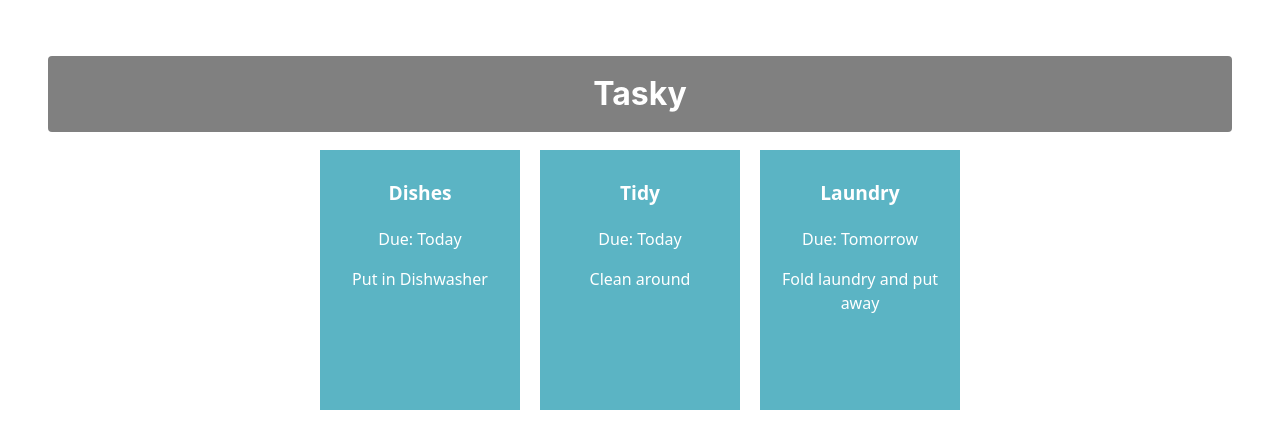
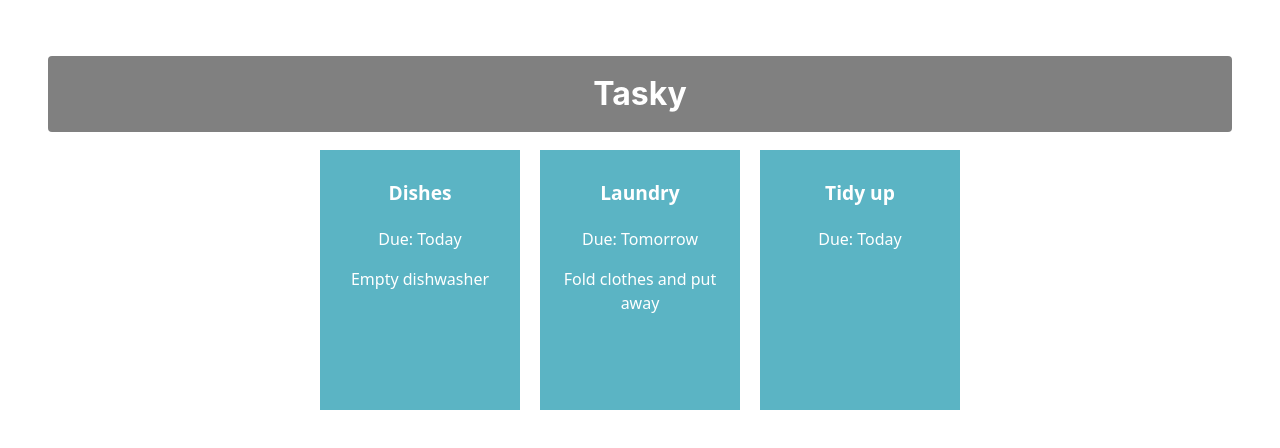
Before and after one commit to jonoryan42/react-basics-labs, a React (Vite) app in the folder tasky/: page / in a window 1280 px wide. Shown: the top 448 px of the page. Built offline with nearby package versions, Linux system fonts and the light colour scheme.

Commit message:
Added task state

```diff
--- a/tasky/src/App.jsx
+++ b/tasky/src/App.jsx
@@ -1,15 +1,24 @@
 import './App.css';
 import Task from './components/Task';
+import React, { useState } from 'react';
+
 
 function App() {
-  return (
+    const [ taskState, setTaskState ] = useState({
+    tasks: [
+      { title:"Dishes", description: "Empty dishwasher", deadline: "Today" },
+      { title: "Laundry", description: "Fold clothes and put away", deadline: "Tomorrow" },
+      { title: "Tidy up", deadline: "Today" }
+    ]
+  });
+
+    return (
     <div className="container">
       <h1>Tasky</h1>
-      <Task title="Dishes" deadline="Today" description="Put in Dishwasher" />
-      <Task title="Tidy" deadline="Today" description="Clean around" />
-      <Task title="Laundry" deadline="Tomorrow" description="Fold laundry and put away">
-        </Task>
-        </div>
+      <Task title={taskState.tasks[0].title} deadline={taskState.tasks[0].deadline} description={taskState.tasks[0].description} />
+      <Task title={taskState.tasks[1].title} deadline={taskState.tasks[1].deadline} description={taskState.tasks[1].description} />
+      <Task title={taskState.tasks[2].title} deadline={taskState.tasks[2].deadline} description={taskState.tasks[2].description} />
+    </div>
   );
 }
 
```
